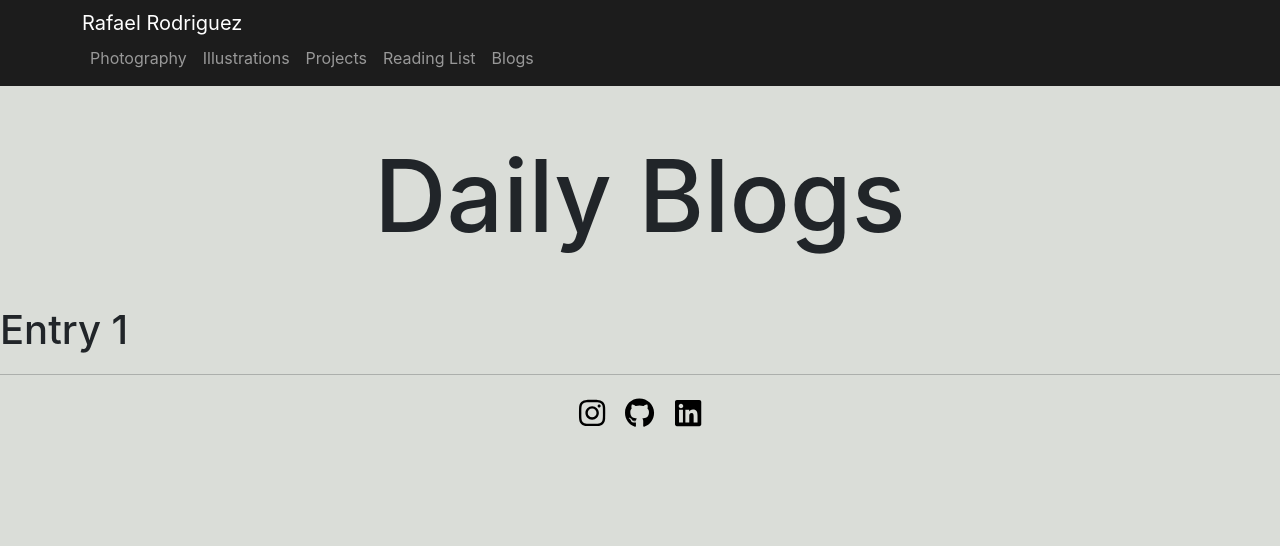
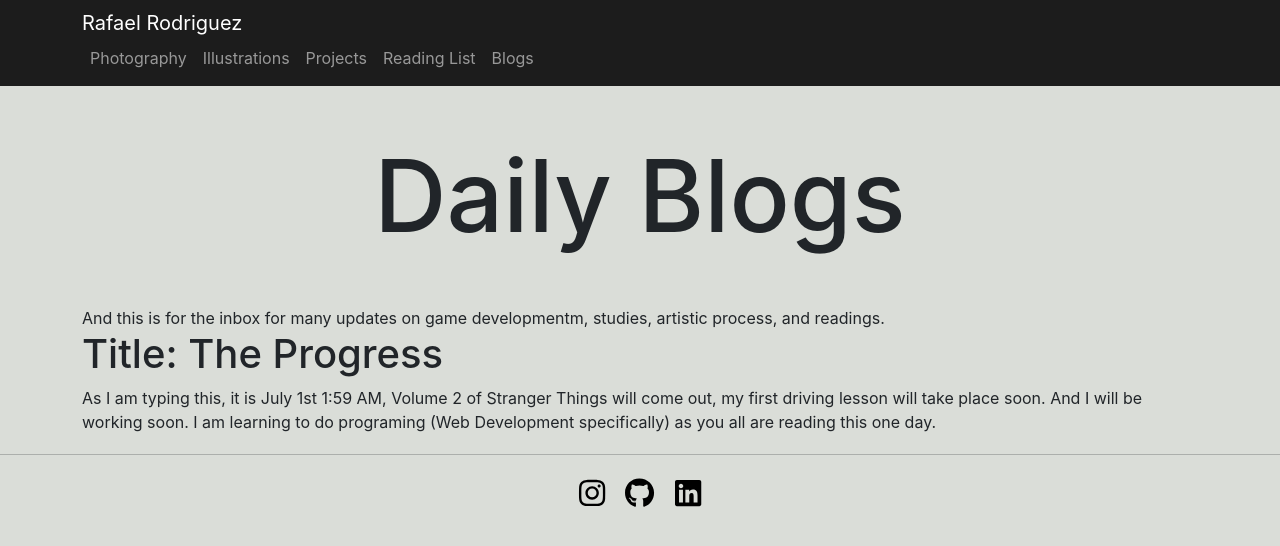
Before and after one commit to RRodriguez26/website, a React (Create React App) app: page /blogs in a window 1280 px wide. Shown: the top 546 px of the page. Built offline with nearby package versions, Linux system fonts and the light colour scheme.

Commit message:
Add sections of blog entry in blog page

```diff
--- a/src/App.css
+++ b/src/App.css
@@ -62,5 +62,10 @@ h3 {
 }
 
 .nav-text-color {
-  color: #FAFAFF
+  color: #FAFAFF;
 }
+
+.blog-text-input {
+  margin:auto;
+  padding: 10px;
+}
--- a/src/Pages/Blogs.js
+++ b/src/Pages/Blogs.js
@@ -1,9 +1,20 @@
 import React from "react";
+import { Input, Container } from "reactstrap";
 const Blogs = () => {
     return (
     <div>
+
         <h3>Daily Blogs</h3>
-        <h1>Entry 1</h1>
+        <Container>
+            And this is for the inbox for many updates on game developmentm, studies, artistic process, and readings.
+            <h1>
+                Title: The Progress
+            </h1>
+            <p>
+                As I am typing this, it is July 1st 1:59 AM, Volume 2 of Stranger Things will come out, my first driving lesson will take place soon. And I will be working soon. I am learning to do programing (Web Development specifically) as you all are reading this one day.
+            </p>
+        </Container>
+
     </div>
 
     );
```
